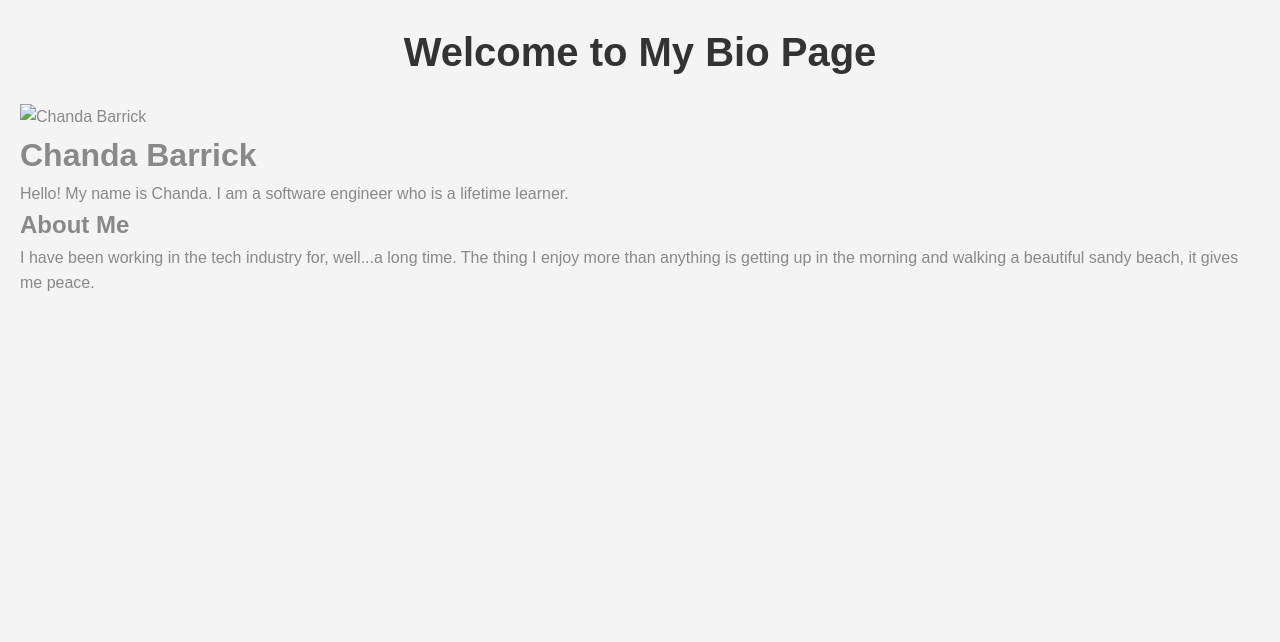
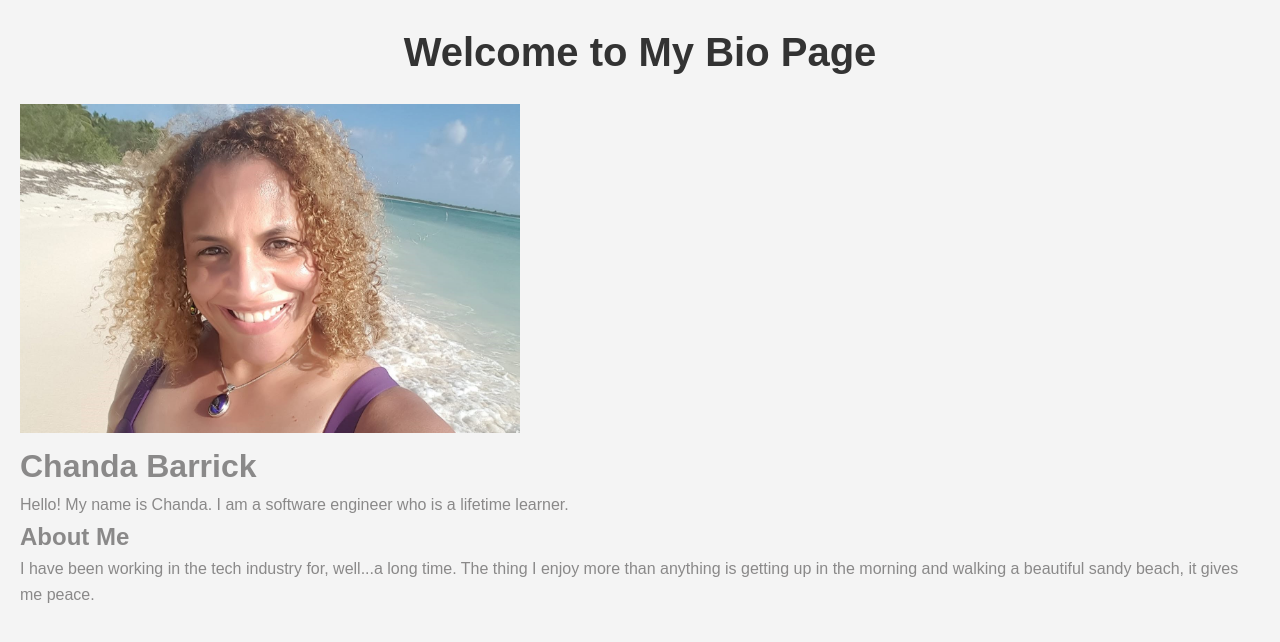
Before and after one commit to ChandaB/MERN-Phase-1-Bio-Page-Project, a plain HTML site: page bio.html in a window 1280 px wide. Drawn offline with Linux system fonts and the light colour scheme; the site is published under a folder, as on GitHub Pages, so addresses that start at the root find nothing.

Commit message:
Update bio.html

```diff
--- a/bio.html
+++ b/bio.html
@@ -10,7 +10,7 @@
     <h1>Welcome to My Bio Page</h1>
 </header>
 <body>
-    <img src="/resources/49766423_1333439206798587_4977773637575639040_cropped.jpg" alt="Chanda Barrick" style="width:500px;height:auto;">
+    <img src="./resources/49766423_1333439206798587_4977773637575639040_cropped.jpg" alt="Chanda Barrick" style="width:500px;height:auto;">
     <h1>Chanda Barrick</h1>
     <p>Hello! My name is Chanda. I am a software engineer who is a lifetime learner.</p>
     <h2>About Me</h2>
```
